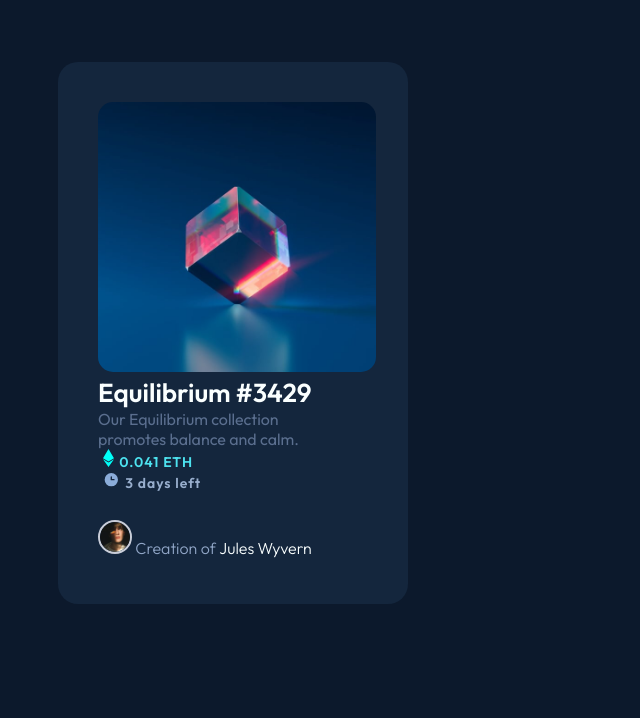
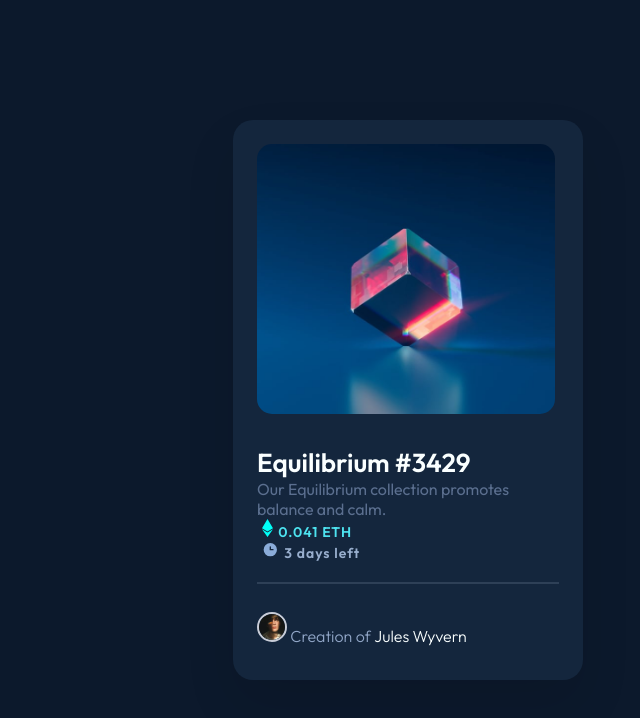
Before and after one commit to milenapolicarpo/nft-preview-card-component, a plain HTML site: page index.html in a window 1280 px wide. Shown: the whole page, without its empty margins (232-872 px from the left). Drawn offline with Linux system fonts and the light colour scheme.

Commit message:
finalizado

```diff
--- a/index.html
+++ b/index.html
@@ -33,6 +33,8 @@
         <span class="time">3 days left</span>
       </div>
 
+      <div class="line"></div>
+
       <div class="creator">
         <img class="creator-img" src="images/image-avatar.png" alt="">
         <span class="creator-name">Creation of</span>
--- a/style/style.css
+++ b/style/style.css
@@ -17,50 +17,54 @@
 }
 
 * {
+    box-sizing: border-box;
     margin: 0px;
     padding: 0px;
 
 }
 
-body, html {
-    overflow: hidden;
-    height: 100vh;
-    width: 100vh;
+body {
+
     background-color: var(--cor001);
     font-family: var(--font01)
 }
 
 
 .container {
+    position: absolute;
+    width: 100%;
+    height: 100%;
+    display: flex;
+    flex-direction: column;
     justify-content: center;
     align-items: center;
-    overflow: hidden;
-    margin-top: 62px;
-    padding-right: 23px;
-    margin-left: 290px;
+}
 
-    width: 327px;
-    height: 542px;
+
+
+.content {
+    padding: 24px;
+    width: 350px;
+    height: 560px;
     border-radius: 20px;
     background-color: var(--cor002);
-}
-
-.content {
-    padding: 40px;
+    box-shadow: 0px 25px 50px 0px rgba(0, 0, 0, 0.10);
 
 
 }
 
 .image {
-
+    position: relative;
+    width: 302px;
+    height: 302px;
+    border-radius: 8px;
+    background-size: 302px 302px;
 }
 
 
 .image img {
-
-    width: 278px;
+    width: 298px;
     height: 270px;
-
     border-radius: 15px;
 }
 
@@ -74,6 +78,7 @@ body, html {
     font-size: 13px;
     color: white;
 }
+
 .text {
     padding: 10p;
     color: var(--cor004);
@@ -86,7 +91,6 @@ body, html {
 
 .price {
     margin-left: 2px;
-
     font-weight: bold;
     font-size: 14px;
     letter-spacing: 1px;
@@ -106,6 +110,11 @@ body, html {
 .icon {
     margin-left: 5px;
 
+}
+
+.line{
+    margin-top: 20px;
+    border: 1px solid var(--cor007);
 }
 
 .creator {
```
